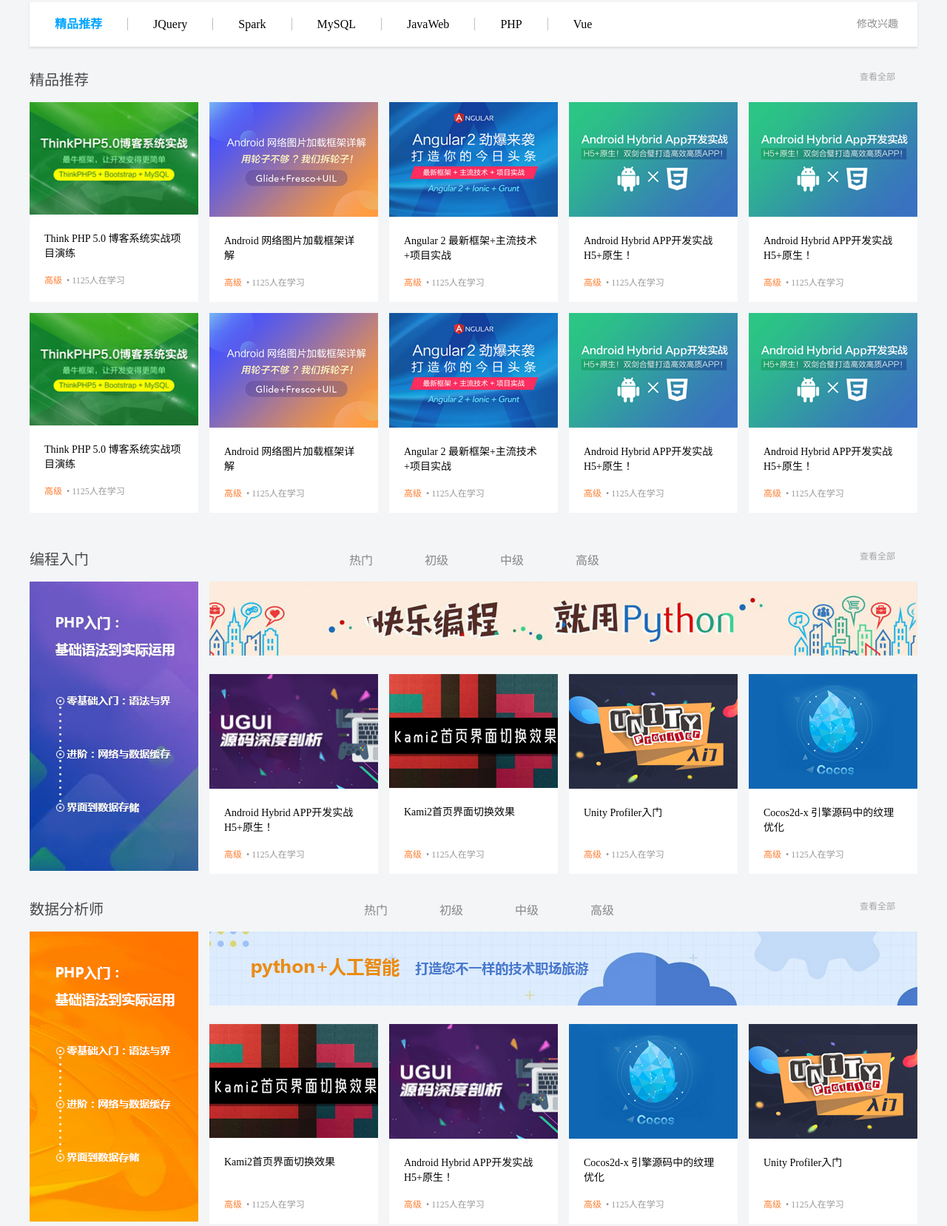
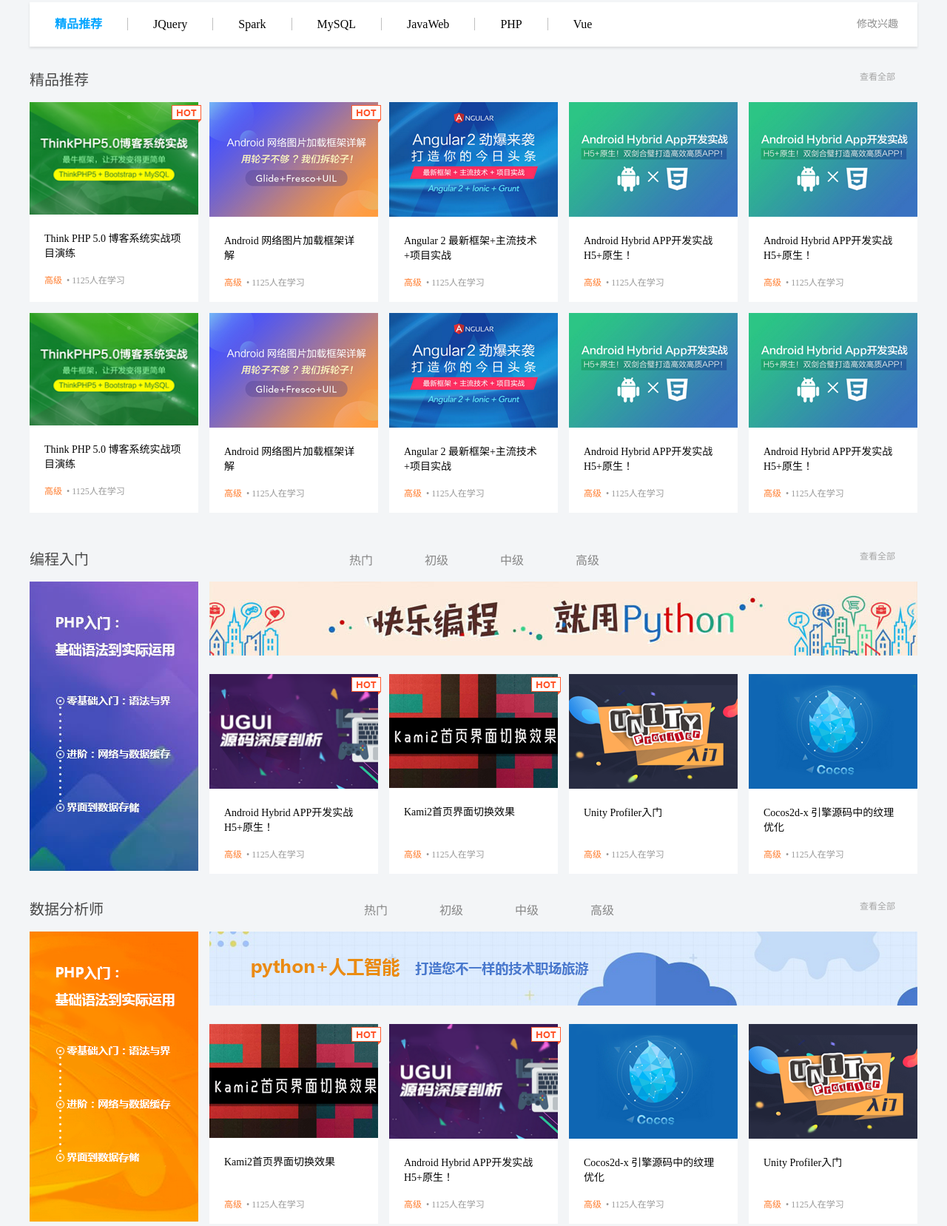
Before and after one commit to wqysh1neee/xuechengzaixian, a plain HTML site: page index.html in a window 1280 px wide. Shown: the part 527-2184 px from the top of the page at 74% size. Drawn offline with Linux system fonts and the light colour scheme.

Commit message:
Add files via upload

```diff
--- a/css/index.css
+++ b/css/index.css
@@ -319,7 +319,7 @@ body {
     margin-right: 0;
 }
 
-.box .content li:nth-child(n) img {
+.box .content li:nth-child(n) a img {
     width: 228px;
 }
 
@@ -516,3 +516,18 @@ body {
     transition: all 0.3s;
     color: #00a4ff;
 }
+
+
+
+/* hot定位 */
+
+
+.box .content li {
+    position: relative;
+}
+
+.box .content li .hot{
+    position: absolute;
+    top: 4px;
+    right: -4px;
+}
--- a/index.html
+++ b/index.html
@@ -95,7 +95,7 @@
 </div>
 
 
-    <!--    精品课程区域  -->
+    <!--    精品推荐课程区域  -->
 
 <div class="box wrapper">
     <div class="title">
@@ -111,6 +111,7 @@
                     <h3>Think PHP 5.0 博客系统实战项目演练</h3>
                 </a>
                 <p><span>高级</span>•  1125人在学习</p>
+                <img src="images/hot.png" alt="" class="hot">
             </li>
             <li>
                 <a href="javascript:;">
@@ -118,6 +119,7 @@
                     <h3>Android 网络图片加载框架详解 </h3>
                  </a>
                 <p><span>高级</span>•  1125人在学习</p>
+                <img src="images/hot.png" alt="" class="hot">
             </li>
             <li>
                 <a href="javascript:;">
@@ -207,6 +209,7 @@
                         <h3>Android Hybrid APP开发实战 H5+原生！</h3>
                     </a>
                     <p><span>高级</span>•  1125人在学习</p>
+                    <img src="images/hot.png" alt="" class="hot">
                 </li>
                 <li>
                     <a href="javascript:;">
@@ -214,6 +217,7 @@
                         <h3>Kami2首页界面切换效果</h3>
                     </a>
                     <p><span>高级</span>•  1125人在学习</p>
+                    <img src="images/hot.png" alt="" class="hot">
                 </li>
                 <li>
                     <a href="javascript:;">
@@ -261,6 +265,7 @@
                         <h3>Kami2首页界面切换效果</h3>
                     </a>
                     <p><span>高级</span>•  1125人在学习</p>
+                    <img src="images/hot.png" alt="" class="hot">
                 </li>
                 <li>
                     <a href="javascript:;">
@@ -268,6 +273,7 @@
                         <h3>Android Hybrid APP开发实战 H5+原生！</h3>
                     </a>
                     <p><span>高级</span>•  1125人在学习</p>
+                    <img src="images/hot.png" alt="" class="hot">
                 </li>
                 <li>
                     <a href="javascript:;">
@@ -307,6 +313,7 @@
                     <h3>Android Hybrid APP开发实战 H5+原生！</h3>
                 </a>
                 <p><span>高级</span>•  1125人在学习</p>
+                <img src="images/hot.png" alt="" class="hot">
             </li>
             <li>
                 <a href="javascript:;">
@@ -329,6 +336,7 @@
                     <h3>Unity Profiler入门</h3>
                 </a>
                 <p><span>高级</span>•  1125人在学习</p>
+                <img src="images/hot.png" alt="" class="hot">
             </li>
             <li>
                 <a href="javascript:;">
@@ -360,6 +368,7 @@
                     <h3>Unity Profiler入门</h3>
                 </a>
                 <p><span>高级</span>•  1125人在学习</p>
+                <img src="images/hot.png" alt="" class="hot">
             </li>
             <li>
                 <a href="javascript:;">
@@ -388,6 +397,7 @@
                     <h3>Android Hybrid APP开发实战 H5+原生！</h3>
                 </a>
                 <p><span>高级</span>•  1125人在学习</p>
+                <img src="images/hot.png" alt="" class="hot">
             </li>
         </ul>
     </div>
```
Also changed, not shown: images/hot.png (added).
